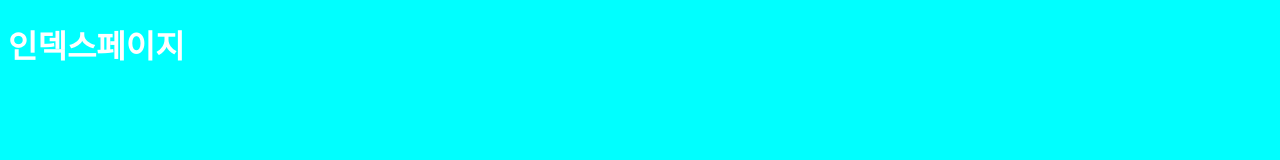
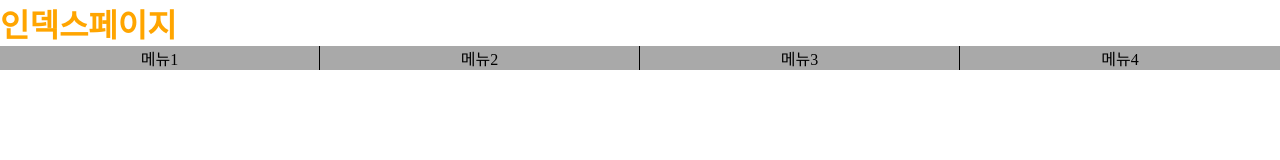
Before and after one commit to kkru123/git, a plain HTML site: page index.html in a window 1280 px wide. Drawn offline with Linux system fonts and the light colour scheme.

Commit message:
Update index.html

```diff
--- a/index.html
+++ b/index.html
@@ -4,13 +4,34 @@
     <meta charset="UTF-8">
     <meta http-equiv="X-UA-Compatible" content="IE=edge">
     <meta name="viewport" content="width=device-width, initial-scale=1.0">
-    <title>인덱스페이지</title>
+    <title>Document</title>
+    <meta name="keyword" content="graph,open">
+    <meta name="author" content="jungeui">
+    <link rel="shortcut icon" href="https://jungeui602.dothome.co.kr/images/sea.ico" type="image/ico">
 <style>
-body {background-color: aqua;}
-h1{color:white;}
+  *{margin: 0; padding: 0;}
+  #content li{background-color: darkgray; display: inline-block; width: 25%; box-sizing: border-box; float: left; border-right: 1px solid ; text-align: center;}
+  a{text-decoration: none; color: black;
+
+}
+
+#content li:last-child{border-right: none;}
+
+h1{color:orange;}
 </style>
 </head>
 <body>
-   <h1>인덱스페이지</h1>
+    <h1>인덱스페이지</h1>
+    <ul>
+        <li>
+
+            <ul id="content">
+                <li><a href="#"> 메뉴1</a></li>
+                <li><a href="#"> 메뉴2</a></li>
+                <li><a href="#"> 메뉴3</a></li>
+                <li><a href="#"> 메뉴4</a></li>
+            </ul>
+        </li>
+    </ul>
 </body>
 </html>
```
